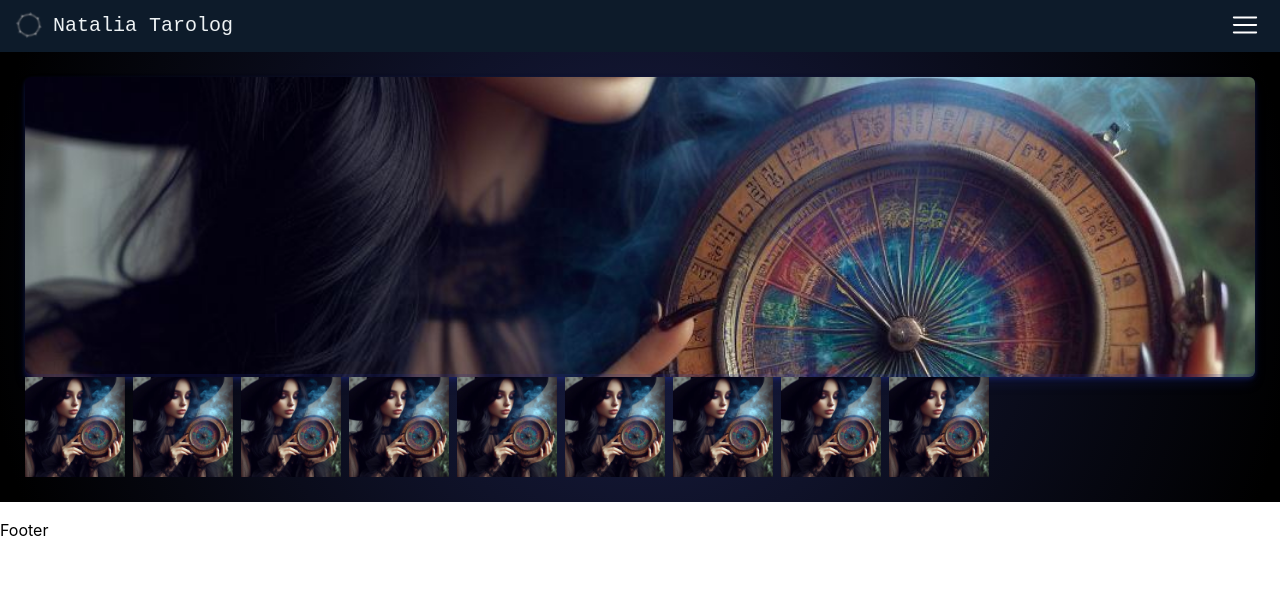
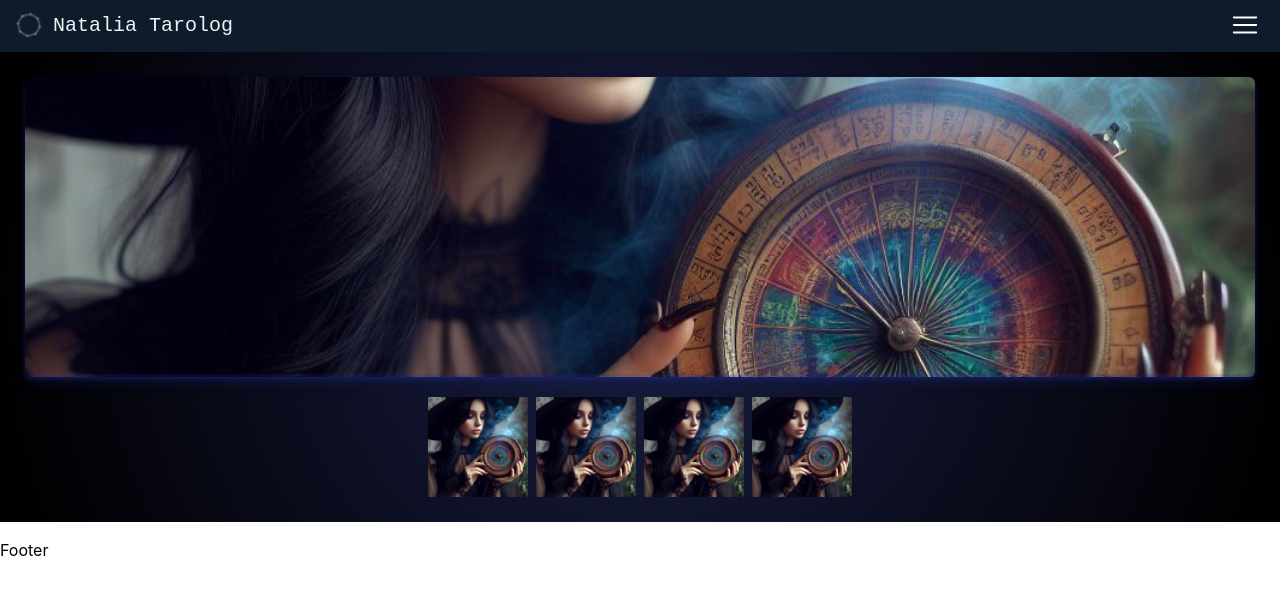
Before and after one commit to INRGI/natalia.tarolog_.website, a React (Vite) app: page / in a window 1280 px wide. Shown: the top 594 px of the page. Built offline with nearby package versions, Linux system fonts and the light colour scheme; a web font is replaced by a local one.

Commit message:
Fix overflow

```diff
--- a/src/components/Slider/Slider.jsx
+++ b/src/components/Slider/Slider.jsx
@@ -1,7 +1,7 @@
 import banner from '../../components/images/banner.jpeg'
 import AliceCarousel from 'react-alice-carousel';
 import 'react-alice-carousel/lib/alice-carousel.css';
-import { Image } from './Slider.styled';
+import { Image, SliderContainer } from './Slider.styled';
 
 const handleDragStart = (e) => e.preventDefault();
 
@@ -25,8 +25,10 @@ const items = [
 
 const Slider = () => {
   return (
+    <SliderContainer>
       <AliceCarousel animationDuration={1300} transition={1000} autoWidth={true} responsive={responsive} infinite={true} mouseTracking items={items} autoPlay={true} disableButtonsControls={true} disableDotsControls={true} />
-  );
+    </SliderContainer>
+    );
 }
 
 export default Slider;
--- a/src/components/Slider/Slider.styled.jsx
+++ b/src/components/Slider/Slider.styled.jsx
@@ -2,7 +2,10 @@ import styled from "@emotion/styled";
 
 
 export const SliderContainer = styled.div`
-    display: flex;
+    margin-top: 20px;
+    overflow: hidden;
+    max-width: 425px;
+    width: 100%;
 `;
 
 export const Image = styled.img`
```
